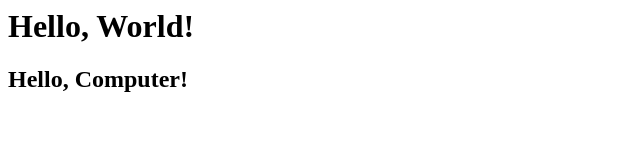
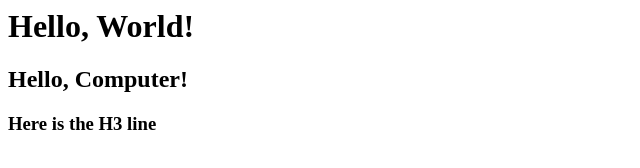
Before and after one commit to MaeveL/MaeveL.github.io, a plain HTML site: page Index.html in a window 1280 px wide. Shown: the whole page, without its empty margins (0-640 px from the left). Drawn offline with Linux system fonts and the light colour scheme.

Commit message:
Added H3

```diff
--- a/Index.html
+++ b/Index.html
@@ -1,3 +1,5 @@
 <h1>Hello, World!</h1>
 
 <h2>Hello, Computer!</h2>
+
+<h3>Here is the H3 line</h3>
```
